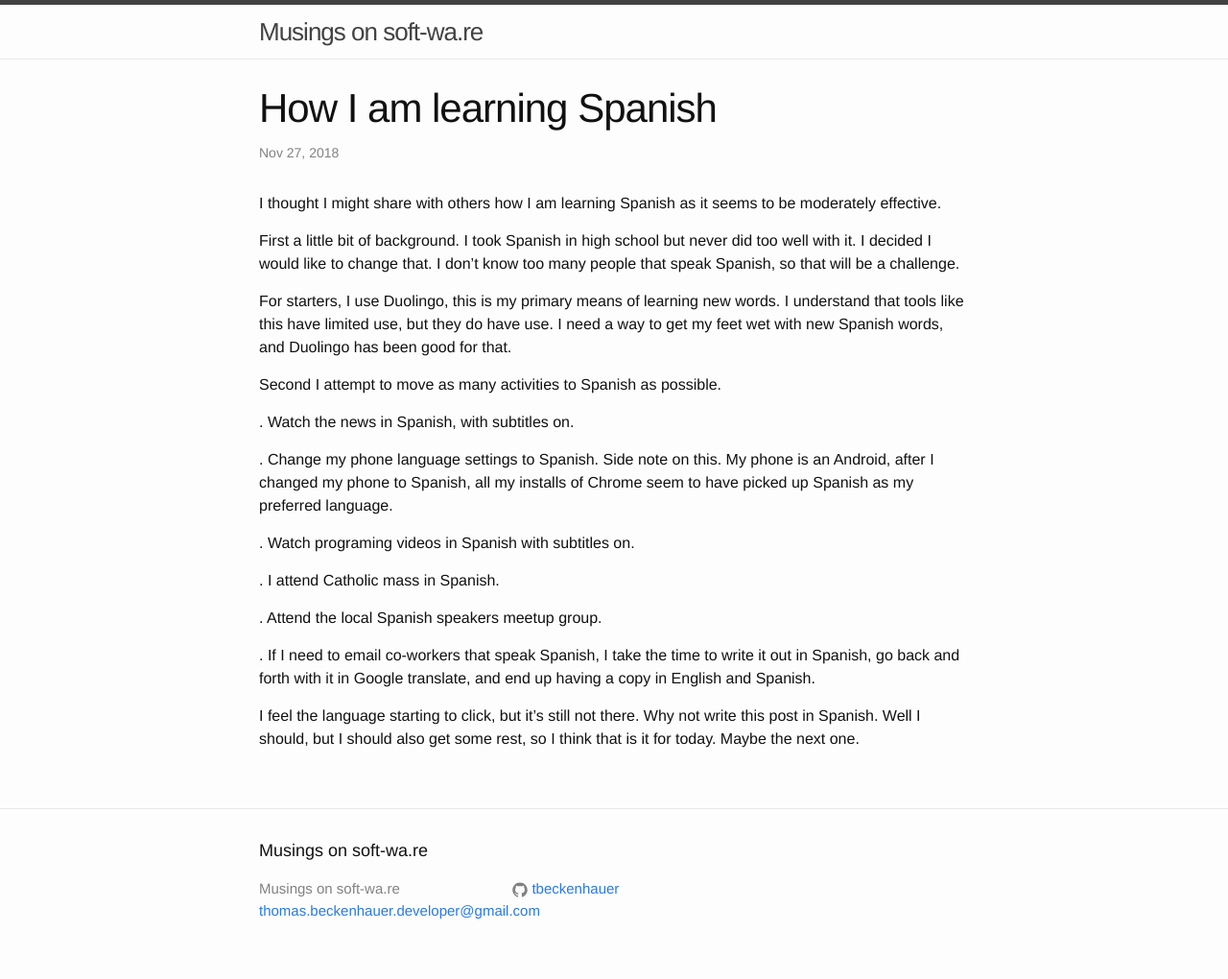
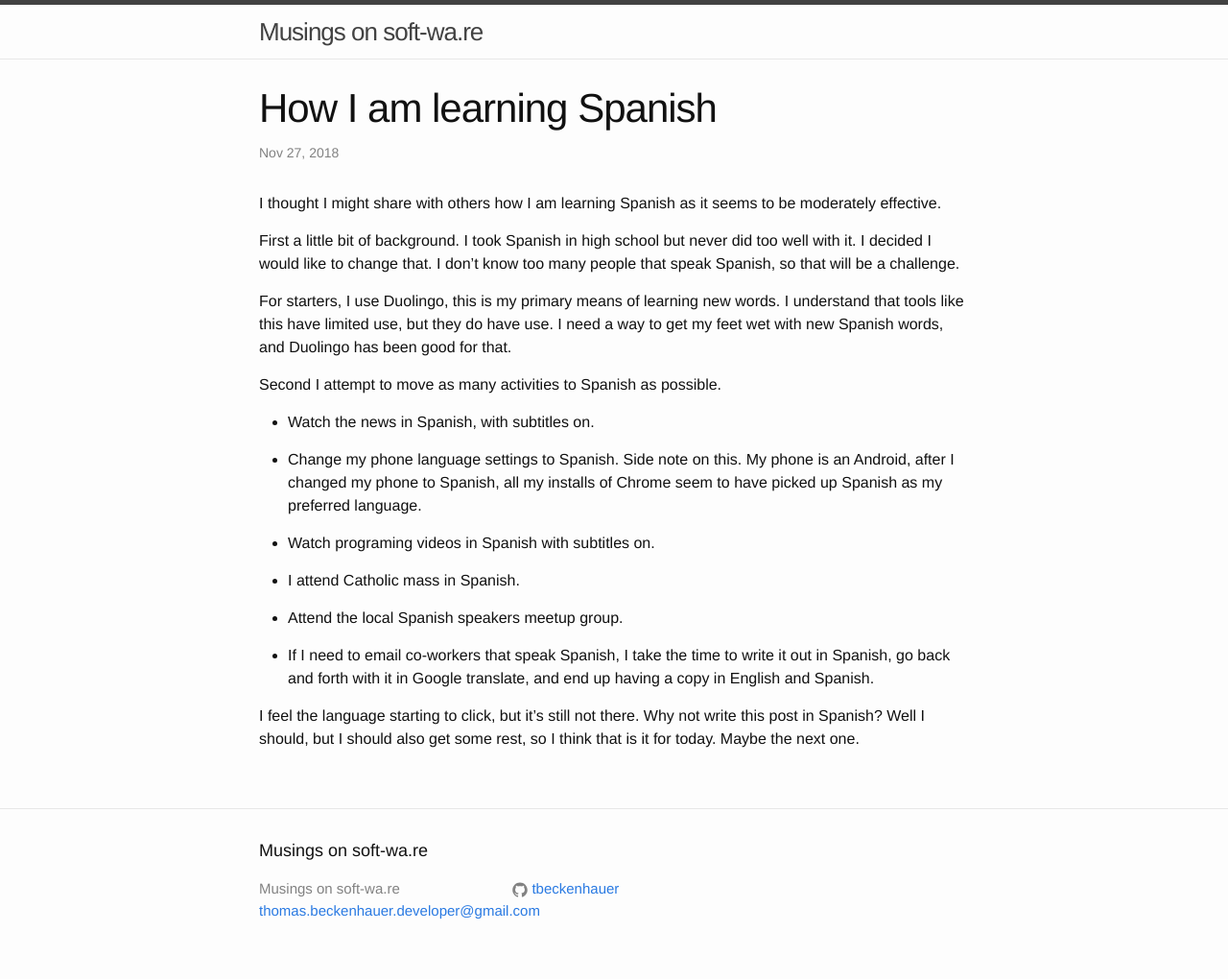
Before and after one commit to tbeckenhauer/tbeckenhauer.github.io, a Jekyll site: the page built from _posts/2018-11-27-how-i-am-learning-spanish.markdown, in a window 1280 px wide. Shown: the whole page at 96% size. Built offline with Jekyll 4.4.1, drawn with Linux system fonts in a browser that asks for light colours.

Commit message:
fix markdown issue

```diff
--- a/_posts/2018-11-27-how-i-am-learning-spanish.markdown
+++ b/_posts/2018-11-27-how-i-am-learning-spanish.markdown
@@ -12,16 +12,16 @@ For starters, I use Duolingo, this is my primary means of learning new words.  I
 
 Second I attempt to move as many activities to Spanish as possible.
 
-. Watch the news in Spanish, with subtitles on.
+* Watch the news in Spanish, with subtitles on.
 
-. Change my phone language settings to Spanish.  Side note on this.  My phone is an Android, after I changed my phone to Spanish, all my installs of Chrome seem to have picked up Spanish as my preferred language.
+* Change my phone language settings to Spanish.  Side note on this.  My phone is an Android, after I changed my phone to Spanish, all my installs of Chrome seem to have picked up Spanish as my preferred language.
 
-. Watch programing videos in Spanish with subtitles on.
+* Watch programing videos in Spanish with subtitles on.
 
-. I attend Catholic mass in Spanish.
+* I attend Catholic mass in Spanish.
 
-. Attend the local Spanish speakers meetup group.
+* Attend the local Spanish speakers meetup group.
 
-. If I need to email co-workers that speak Spanish, I take the time to write it out in Spanish, go back and forth with it in Google translate, and end up having a copy in English and Spanish.
+* If I need to email co-workers that speak Spanish, I take the time to write it out in Spanish, go back and forth with it in Google translate, and end up having a copy in English and Spanish.
 
-I feel the language starting to click, but it's still not there.  Why not write this post in Spanish.  Well I should, but I should also get some rest, so I think that is it for today.  Maybe the next one.
+I feel the language starting to click, but it's still not there.  Why not write this post in Spanish?  Well I should, but I should also get some rest, so I think that is it for today.  Maybe the next one.
```
